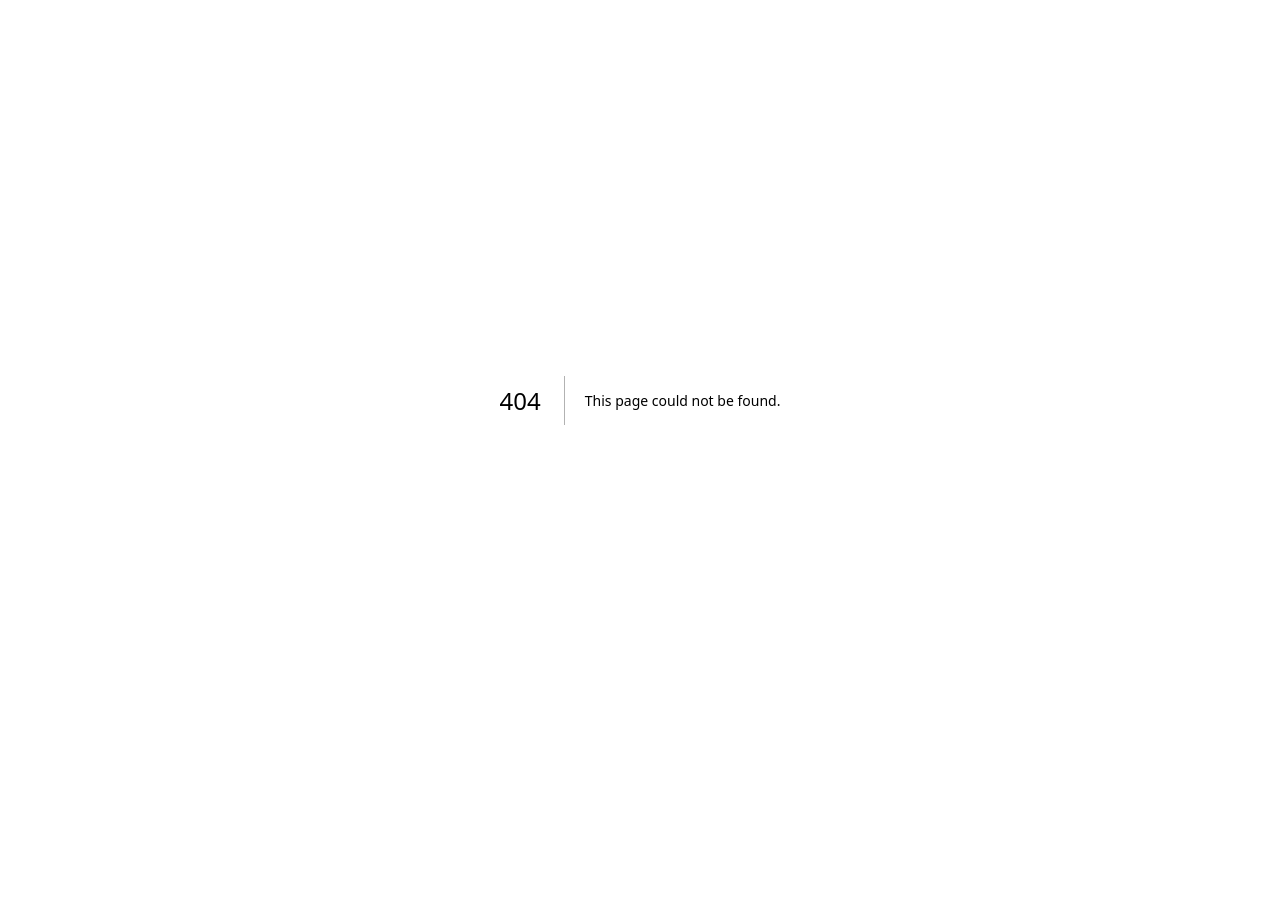
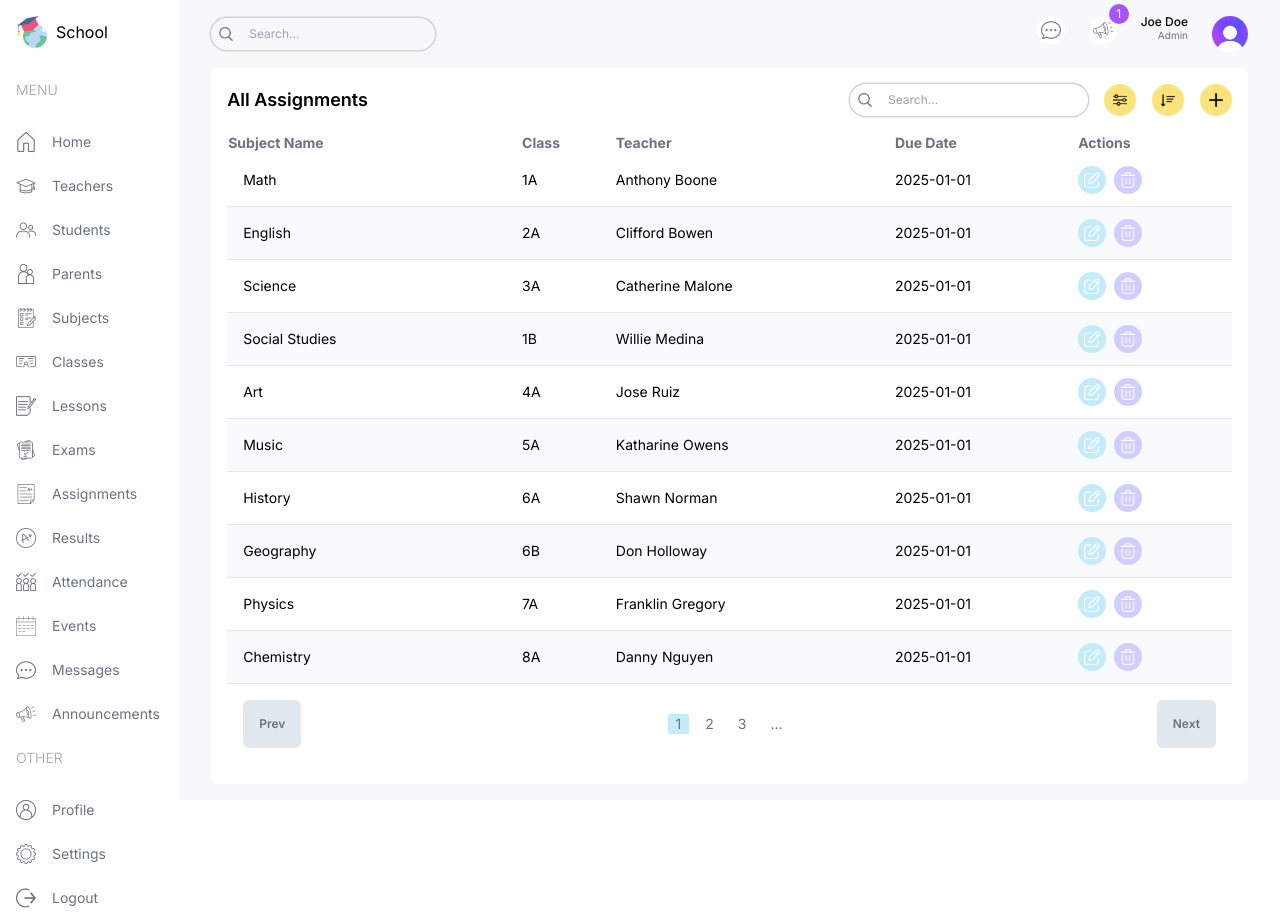
Before and after one commit to brovnie/school-dashboard, a Next.js app: page /list/assignments in a window 1280 px wide. Before the commit this address had no page. Before the commit the page ends 800 px from the top, so only its background shows below. Built offline with nearby package versions, Linux system fonts and the light colour scheme.

Commit message:
Added assignments list page

```diff
--- /dev/null
+++ b/src/app/list/assignments/page.tsx
@@ -0,0 +1,108 @@
+import Pagination from "@/components/Pagination";
+import Table from "@/components/Table";
+import TableSearch from "@/components/TableSearch";
+import { assignmentsData, examsData, role } from "@/lib/data";
+import Image from "next/image";
+import Link from "next/link";
+import React from "react";
+
+type Assigment = {
+  id: number;
+  subject: string;
+  class: string;
+  teacher: string;
+  dueDate: string;
+};
+
+const columns = [
+  {
+    header: "Subject Name",
+    accessor: "name",
+  },
+  {
+    header: "Class",
+    accessor: "class",
+  },
+  {
+    header: "Teacher",
+    accessor: "teacher",
+    className: "hidden md:table-cell",
+  },
+  {
+    header: "Due Date",
+    accessor: "dueDate",
+    className: "hidden md:table-cell",
+  },
+  {
+    header: "Actions",
+    accessor: "actions",
+  },
+];
+
+function AssigmentListPage() {
+  const renderRow = (item: Assigment) => (
+    <tr
+      key={item.id}
+      className="border-b border-gray-200 even:bg-slate-50 text-sm hover:bg-purpleLight"
+    >
+      <td className="flex items-center gap-4 p-4">{item.subject}</td>
+      <td>{item.class}</td>
+      <td className="hidden md:table-cell">{item.teacher}</td>
+      <td className="hidden md:table-cell">{item.dueDate}</td>
+      <td>
+        <div className="flex items-center gap-2">
+          <Link href={`/list/exams/${item.id}`}>
+            <button className="w-7 h-7 rounded-full flex items-center justify-center bg-sky">
+              <Image
+                src="/edit.png"
+                alt={`Edit exam ${item.subject} `}
+                width={16}
+                height={16}
+              />
+            </button>
+          </Link>
+          {role === "admin" && (
+            <button className="w-7 h-7 rounded-full flex items-center justify-center bg-customPurple">
+              <Image
+                src="/delete.png"
+                alt={`Delete exam ${item.subject}`}
+                width={16}
+                height={16}
+              />
+            </button>
+          )}
+        </div>
+      </td>
+    </tr>
+  );
+
+  return (
+    <div className="bg-white p-4 rounded-md flex-1 m-4 mt-0">
+      <div className="flex items-center justify-between">
+        <h1 className="hidden md:block text-lg font-semibold">
+          All Assignments
+        </h1>
+        <div className="flex flex-col md:flex-row items-center gap-4 w-full md:w-auto">
+          <TableSearch />
+          <div className="flex items-center gap-4 self-end">
+            <button className="w-8 h-8 flex items-center justify-center rounded-full bg-customYellow">
+              <Image src="/filter.png" alt="" width={14} height={14} />
+            </button>
+            <button className="w-8 h-8 flex items-center justify-center rounded-full bg-customYellow">
+              <Image src="/sort.png" alt="" width={14} height={14} />
+            </button>
+            {role === "admin" && (
+              <button className="w-8 h-8 flex items-center justify-center rounded-full bg-customYellow">
+                <Image src="/plus.png" alt="" width={14} height={14} />
+              </button>
+            )}
+          </div>
+        </div>
+      </div>
+      <Table columns={columns} renderRow={renderRow} data={assignmentsData} />
+      <Pagination />
+    </div>
+  );
+}
+
+export default AssigmentListPage;
--- /dev/null
+++ b/src/app/list/exams/page.tsx
@@ -0,0 +1,106 @@
+import Pagination from "@/components/Pagination";
+import Table from "@/components/Table";
+import TableSearch from "@/components/TableSearch";
+import { examsData, role } from "@/lib/data";
+import Image from "next/image";
+import Link from "next/link";
+import React from "react";
+
+type Exam = {
+  id: number;
+  subject: string;
+  class: string;
+  teacher: string;
+  date: string;
+};
+
+const columns = [
+  {
+    header: "Subject Name",
+    accessor: "name",
+  },
+  {
+    header: "Class",
+    accessor: "class",
+  },
+  {
+    header: "Teacher",
+    accessor: "teacher",
+    className: "hidden md:table-cell",
+  },
+  {
+    header: "Date",
+    accessor: "date",
+    className: "hidden md:table-cell",
+  },
+  {
+    header: "Actions",
+    accessor: "actions",
+  },
+];
+
+function ExamListPage() {
+  const renderRow = (item: Exam) => (
+    <tr
+      key={item.id}
+      className="border-b border-gray-200 even:bg-slate-50 text-sm hover:bg-purpleLight"
+    >
+      <td className="flex items-center gap-4 p-4">{item.subject}</td>
+      <td>{item.class}</td>
+      <td className="hidden md:table-cell">{item.teacher}</td>
+      <td className="hidden md:table-cell">{item.date}</td>
+      <td>
+        <div className="flex items-center gap-2">
+          <Link href={`/list/exams/${item.id}`}>
+            <button className="w-7 h-7 rounded-full flex items-center justify-center bg-sky">
+              <Image
+                src="/edit.png"
+                alt={`Edit exam ${item.subject} `}
+                width={16}
+                height={16}
+              />
+            </button>
+          </Link>
+          {role === "admin" && (
+            <button className="w-7 h-7 rounded-full flex items-center justify-center bg-customPurple">
+              <Image
+                src="/delete.png"
+                alt={`Delete exam ${item.subject}`}
+                width={16}
+                height={16}
+              />
+            </button>
+          )}
+        </div>
+      </td>
+    </tr>
+  );
+
+  return (
+    <div className="bg-white p-4 rounded-md flex-1 m-4 mt-0">
+      <div className="flex items-center justify-between">
+        <h1 className="hidden md:block text-lg font-semibold">All Exams</h1>
+        <div className="flex flex-col md:flex-row items-center gap-4 w-full md:w-auto">
+          <TableSearch />
+          <div className="flex items-center gap-4 self-end">
+            <button className="w-8 h-8 flex items-center justify-center rounded-full bg-customYellow">
+              <Image src="/filter.png" alt="" width={14} height={14} />
+            </button>
+            <button className="w-8 h-8 flex items-center justify-center rounded-full bg-customYellow">
+              <Image src="/sort.png" alt="" width={14} height={14} />
+            </button>
+            {role === "admin" && (
+              <button className="w-8 h-8 flex items-center justify-center rounded-full bg-customYellow">
+                <Image src="/plus.png" alt="" width={14} height={14} />
+              </button>
+            )}
+          </div>
+        </div>
+      </div>
+      <Table columns={columns} renderRow={renderRow} data={examsData} />
+      <Pagination />
+    </div>
+  );
+}
+
+export default ExamListPage;
```
